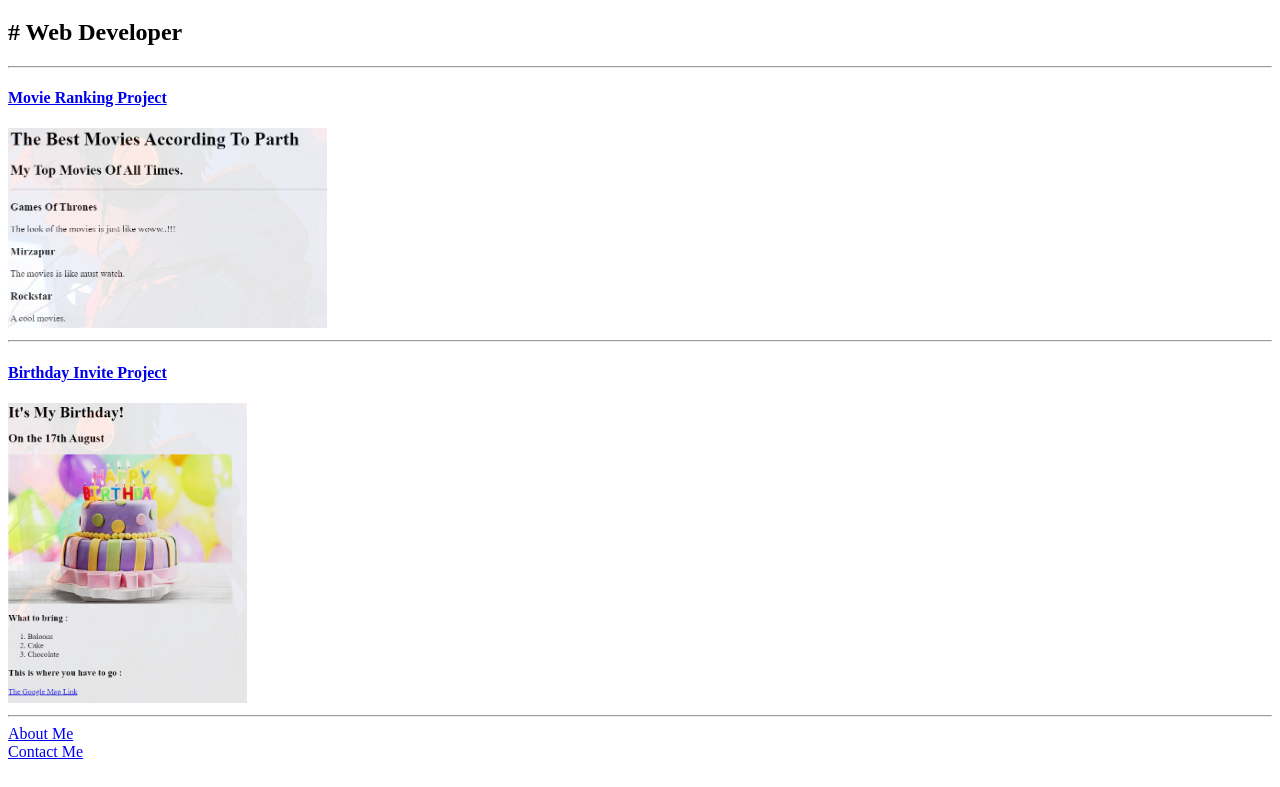
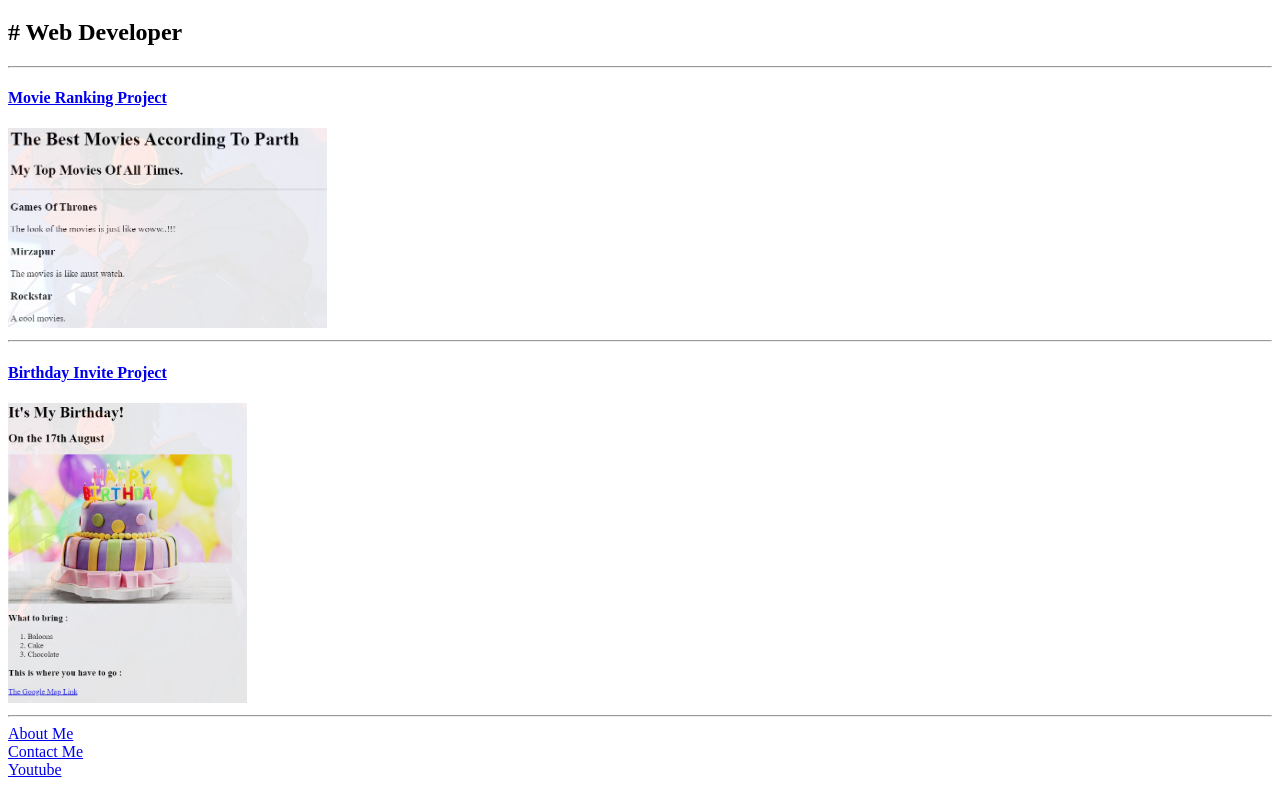
Before and after one commit to Parth-Gholap/html-portfolio, a plain HTML site: page index.html in a window 1280 px wide. Shown: the part 61-848 px from the top of the page. Drawn offline with Linux system fonts and the light colour scheme.

Commit message:
Update index.html

```diff
--- a/index.html
+++ b/index.html
@@ -17,6 +17,7 @@
   <img src = "assets/images/birthday.png" height="300"/>
   <hr>
   <a href = "public/about.html">About Me </a> <br> <a href = "public/contact.html">Contact Me</a>
-
+  <br>
+  <a href = "https://www.youtube.com/watch?v=3qQzwOY13zY">Youtube</a>
 </body>
 </html>
```
